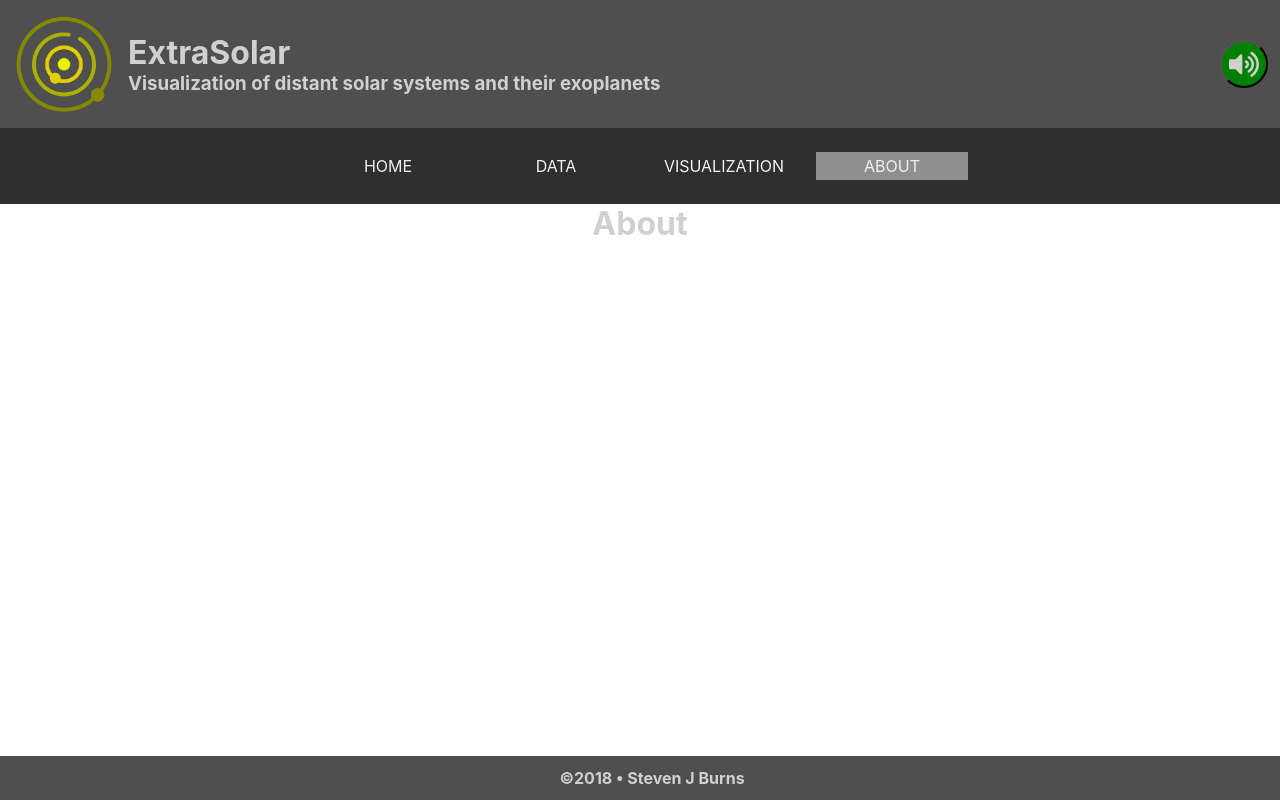
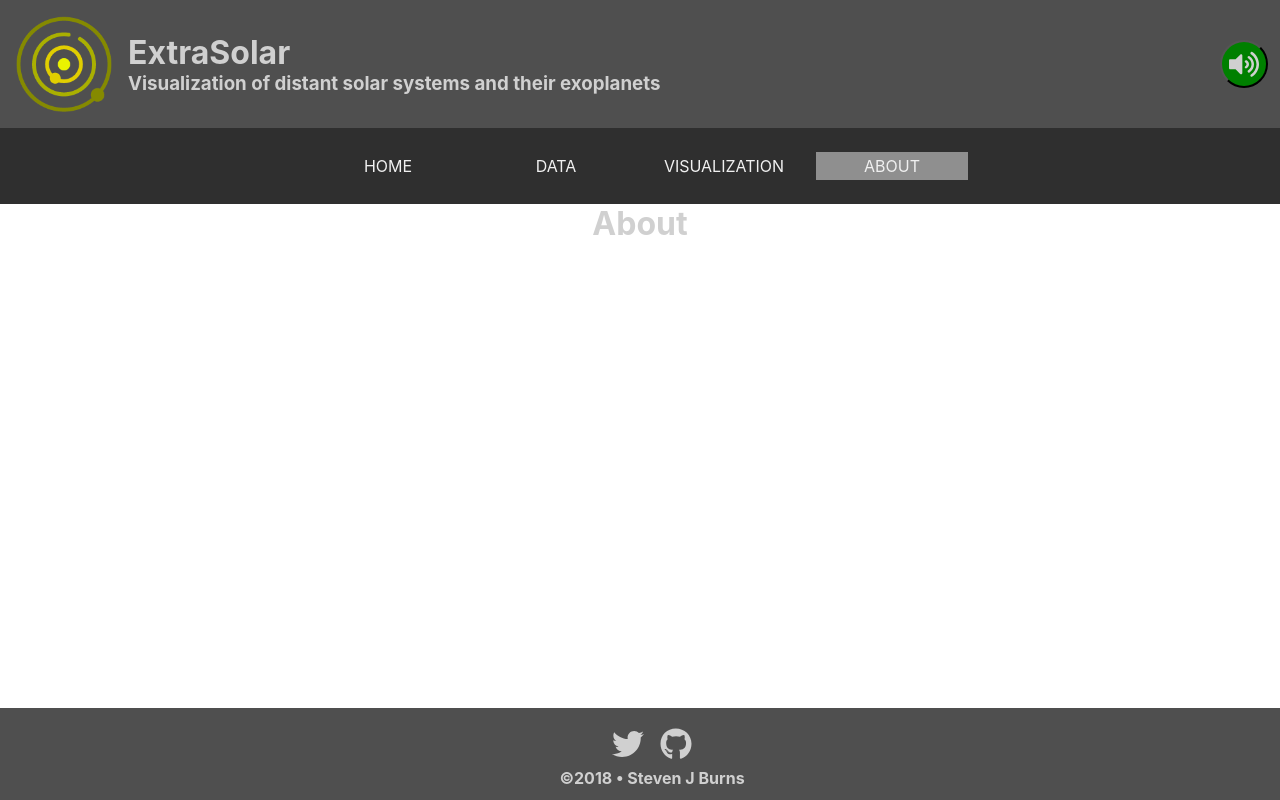
Before and after one commit to StevenJBurns/extrasolar, a React (Create React App) app: page /about in a window 1280 px wide. Shown: the top 800 px of the page. Built offline with nearby package versions, Linux system fonts and the light colour scheme.

Commit message:
Refactoeing styles out also; AppFooter now has working Font Awesome icons

```diff
--- a/package.json
+++ b/package.json
@@ -3,7 +3,9 @@
   "version": "0.4.0",
   "private": true,
   "dependencies": {
+    "@fortawesome/fontawesome-free": "^5.2.0",
     "@fortawesome/fontawesome-svg-core": "^1.2.2",
+    "@fortawesome/free-brands-svg-icons": "^5.2.0",
     "@fortawesome/free-solid-svg-icons": "^5.2.0",
     "@fortawesome/react-fontawesome": "0.1.0-11",
     "npm": "^6.4.0",
--- a/src/App.jsx
+++ b/src/App.jsx
@@ -1,10 +1,12 @@
 /* React, Router and Redux Imports */
 import React from 'react';
-import store from "./redux/store";
+// import store from "./redux/store";
 import { Switch, Route, NavLink } from 'react-router-dom';
 
 /* App specific Imports */
-import { AppHeader } from "./components/AppHeader";
+import { AppHeader } from "./components/AppHeader.jsx";
+import { AppFooter } from "./components/AppFooter.jsx";
+
 import PageHome from './containers/PageHome';
 import PageData from './containers/PageData';
 import PageVisualization from './containers/PageVisualization';
@@ -47,10 +49,7 @@ class App extends React.Component {
           <Route exact path='/visualization' render={() => <PageVisualization />} />
           <Route exact path='/about' render={() => <PageAbout />} />
         </Switch>
-        <footer id="app-footer">
-          {/* <h4 id="footer-h4">Steven J Burns &#8226; Galvanize Boulder &#8226; WDI g62</h4> */}
-          <h4>&copy;2018 &bull; Steven J Burns</h4>
-        </footer>
+        <AppFooter />
       </div>
     );
   }
--- a/src/components/AppFooter.jsx
+++ b/src/components/AppFooter.jsx
@@ -4,10 +4,18 @@ import React from "react";
 /* App specific imports */
 // import AudioButton from "./AudioButton";
 
+/* FONT AWESOME! */
+import { FontAwesomeIcon } from '@fortawesome/react-fontawesome';
+import { faTwitter, faGithub } from '@fortawesome/free-brands-svg-icons';
+
 
 export const AppFooter = (props) => {
   return (
     <footer id="app-footer">
+      <div id="div-logo-wrapper">
+        <FontAwesomeIcon className="fa-logo" icon={ faTwitter } size="2x" />
+        <FontAwesomeIcon className="fa-logo" icon={ faGithub } size="2x" />
+      </div>
       <h4>&copy;2018 &bull; Steven J Burns</h4>
     </footer>
   );
--- a/src/components/AppNav.jsx
+++ b/src/components/AppNav.jsx
@@ -5,7 +5,7 @@ import React from "react";
 // import AudioButton from "./AudioButton";
 
 
-export const AppNav = () => {
+export const AppNav = (props) => {
   return (
     <nav>
       <ul>
--- a/src/styles/AppFooter.css
+++ b/src/styles/AppFooter.css
@@ -1,7 +1,16 @@
 #app-footer {
-    width: 100%;
-    padding: 12px;
-    color: #DFDFDF;
-    text-align: center;
-    background-color: #4F4F4F;
-  }
+  width: 100%;
+  padding: 12px;
+  color: #DFDFDF;
+  text-align: center;
+  background-color: #4F4F4F
+}
+
+#div-logo-wrapper {
+  display: flex;
+  justify-content: center
+}
+
+.fa-logo {
+  margin: 8px
+}
```
Also changed, not shown: 1 other file (tests, documents, lock files or other folders).
